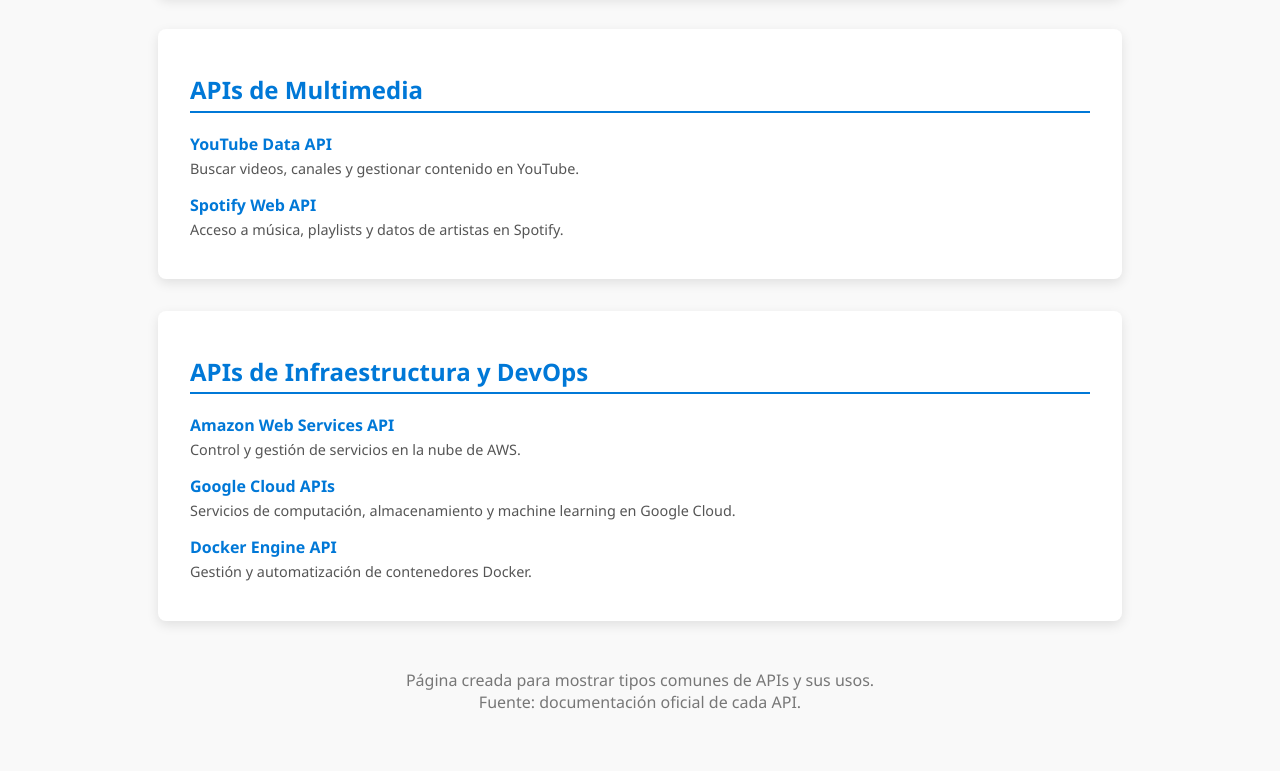
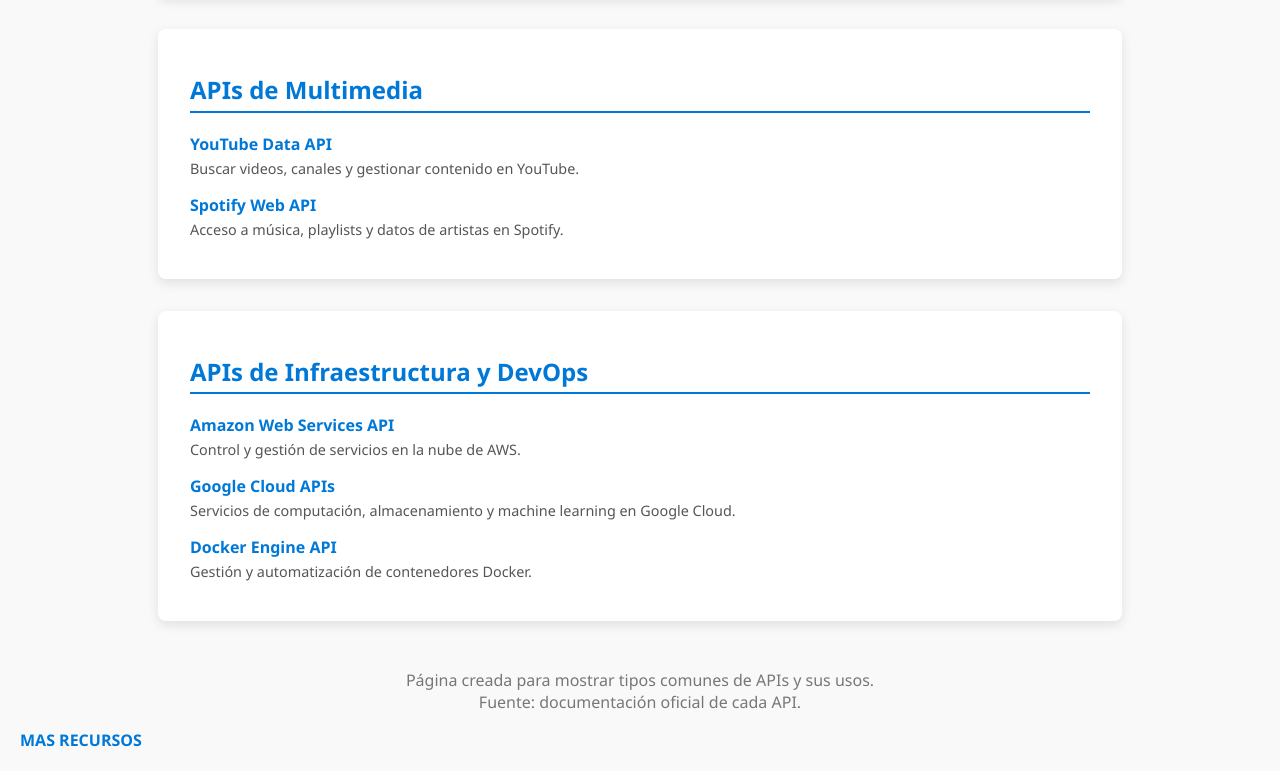
Before and after one commit to ELPULSAR/260300, a plain HTML site: page index.html in a window 1280 px wide. Shown: the part 2127-2898 px from the top of the page. Before the commit the page ends 2876 px from the top, so only its background shows below. Drawn offline with Linux system fonts and the light colour scheme.

Commit message:
Update index.html

```diff
--- a/index.html
+++ b/index.html
@@ -199,5 +199,6 @@
   <br />Fuente: documentación oficial de cada API.
 </footer>
 
+    <a href="https://elpulsar.github.io/260300/2.html" target="_blank">MAS RECURSOS</a>
 </body>
 </html>
```
